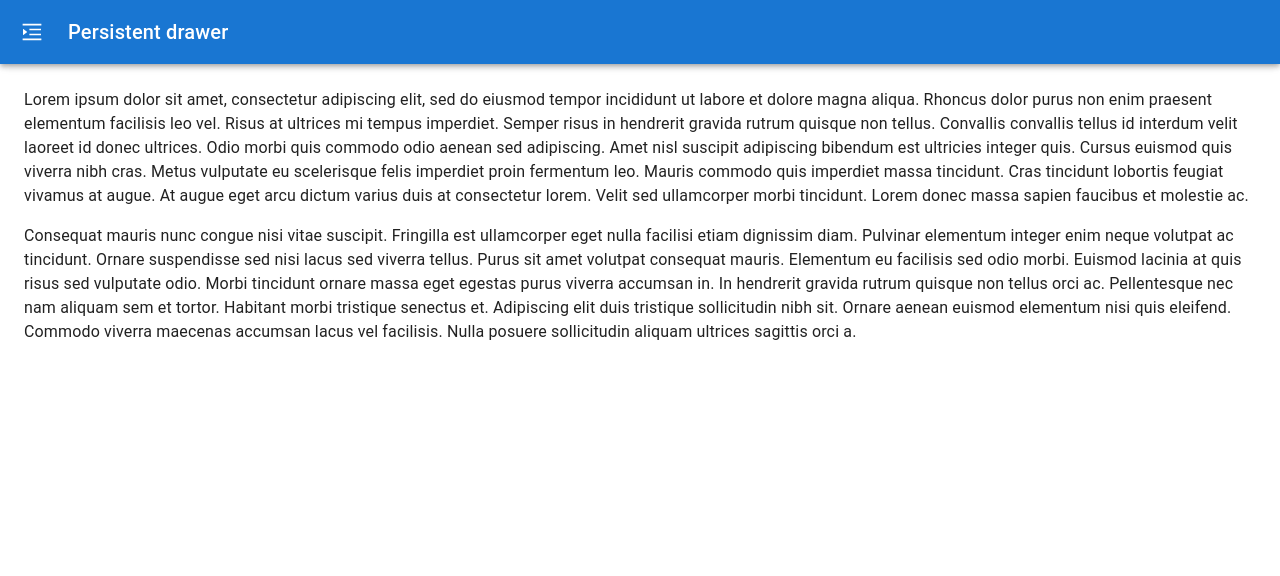
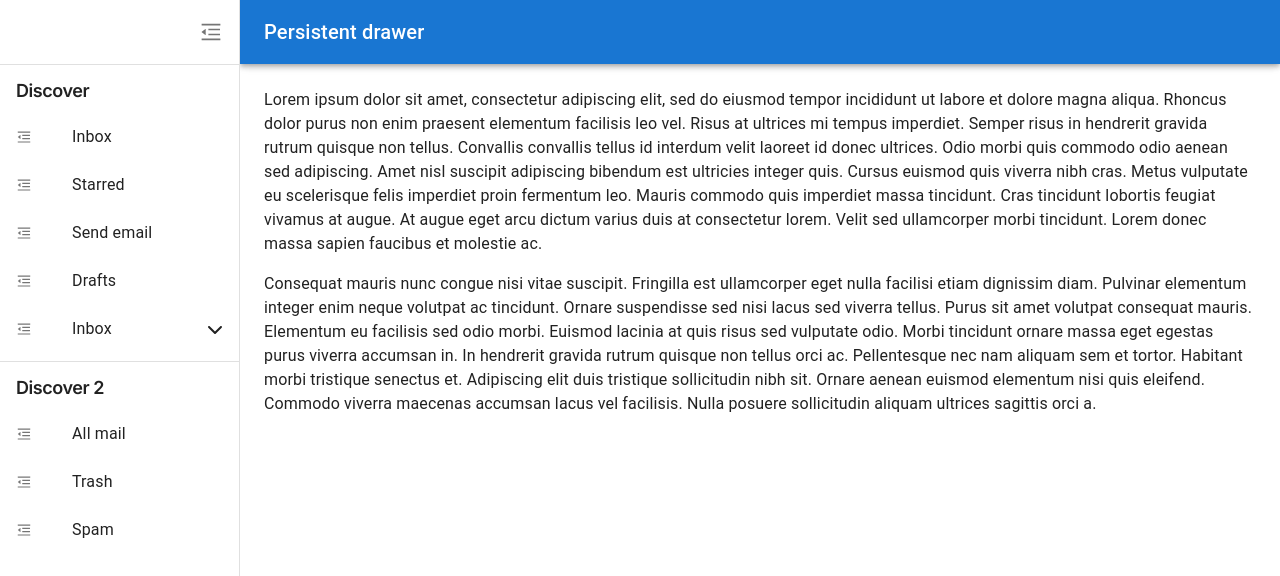
Before and after one commit to AhmedCoolProjects/nextjs-mui-template-dashboard, a Next.js app: page /mui in a window 1280 px wide. Shown: the top 576 px of the page. Built offline with nearby package versions, Linux system fonts and the light colour scheme.

Commit message:
enh: mui sidebar got collapse list item

```diff
--- a/app/mui/main.tsx
+++ b/app/mui/main.tsx
@@ -21,6 +21,9 @@ import ListItemButton from "@mui/material/ListItemButton";
 import ListItemIcon from "@mui/material/ListItemIcon";
 import ListItemText from "@mui/material/ListItemText";
 import useMediaQuery from "@mui/material/useMediaQuery";
+import { Collapse } from "@mui/material";
+import { FaChevronUp } from "react-icons/fa6";
+import { FaChevronDown } from "react-icons/fa6";
 
 const drawerWidth = 240;
 
@@ -83,8 +86,13 @@ const DrawerHeader = styled("div")(({ theme }) => ({
 
 export default function PersistentDrawerLeft() {
   const theme = useTheme();
-  const [open, setOpen] = React.useState(false);
+  const [open, setOpen] = React.useState(true);
+  const [collapseOpen, setCollapseOpen] = React.useState(false);
   const isDesktop = useMediaQuery(theme.breakpoints.up("md"));
+
+  const handleClick = () => {
+    setCollapseOpen(!collapseOpen);
+  };
 
   const handleDrawerOpen = () => {
     setOpen(true);
@@ -138,24 +146,59 @@ export default function PersistentDrawerLeft() {
         </DrawerHeader>
         <Divider />
         <List>
+          <h2 className="mb-2 mt-1 px-4 text-lg font-semibold tracking-tight">
+            Discover
+          </h2>
           {["Inbox", "Starred", "Send email", "Drafts"].map((text, index) => (
             <ListItem key={text} disablePadding>
               <ListItemButton>
                 <ListItemIcon>
-                  {index % 2 === 0 ? <InboxIcon /> : <MailIcon />}
+                  {index % 2 === 0 ? <MailIcon /> : <MailIcon />}
                 </ListItemIcon>
                 <ListItemText primary={text} />
               </ListItemButton>
             </ListItem>
           ))}
+          <ListItemButton onClick={handleClick}>
+            <ListItemIcon>
+              <InboxIcon />
+            </ListItemIcon>
+            <ListItemText primary="Inbox" />
+            {collapseOpen ? <FaChevronUp /> : <FaChevronDown />}
+          </ListItemButton>
+          <Collapse in={collapseOpen} timeout="auto" unmountOnExit>
+            <List component="div" disablePadding>
+              <ListItemButton sx={{ pl: 4 }}>
+                <ListItemIcon>
+                  <ChevronRightIcon />
+                </ListItemIcon>
+                <ListItemText primary="Starred" />
+              </ListItemButton>
+              <ListItemButton sx={{ pl: 4 }}>
+                <ListItemIcon>
+                  <ChevronRightIcon />
+                </ListItemIcon>
+                <ListItemText primary="Starred" />
+              </ListItemButton>
+              <ListItemButton sx={{ pl: 4 }}>
+                <ListItemIcon>
+                  <ChevronRightIcon />
+                </ListItemIcon>
+                <ListItemText primary="Starred" />
+              </ListItemButton>
+            </List>
+          </Collapse>
         </List>
         <Divider />
         <List>
+          <h2 className="mb-2 mt-1 px-4 text-lg font-semibold tracking-tight">
+            Discover 2
+          </h2>
           {["All mail", "Trash", "Spam"].map((text, index) => (
             <ListItem key={text} disablePadding>
               <ListItemButton>
                 <ListItemIcon>
-                  {index % 2 === 0 ? <InboxIcon /> : <MailIcon />}
+                  <ChevronRightIcon />
                 </ListItemIcon>
                 <ListItemText primary={text} />
               </ListItemButton>
```
